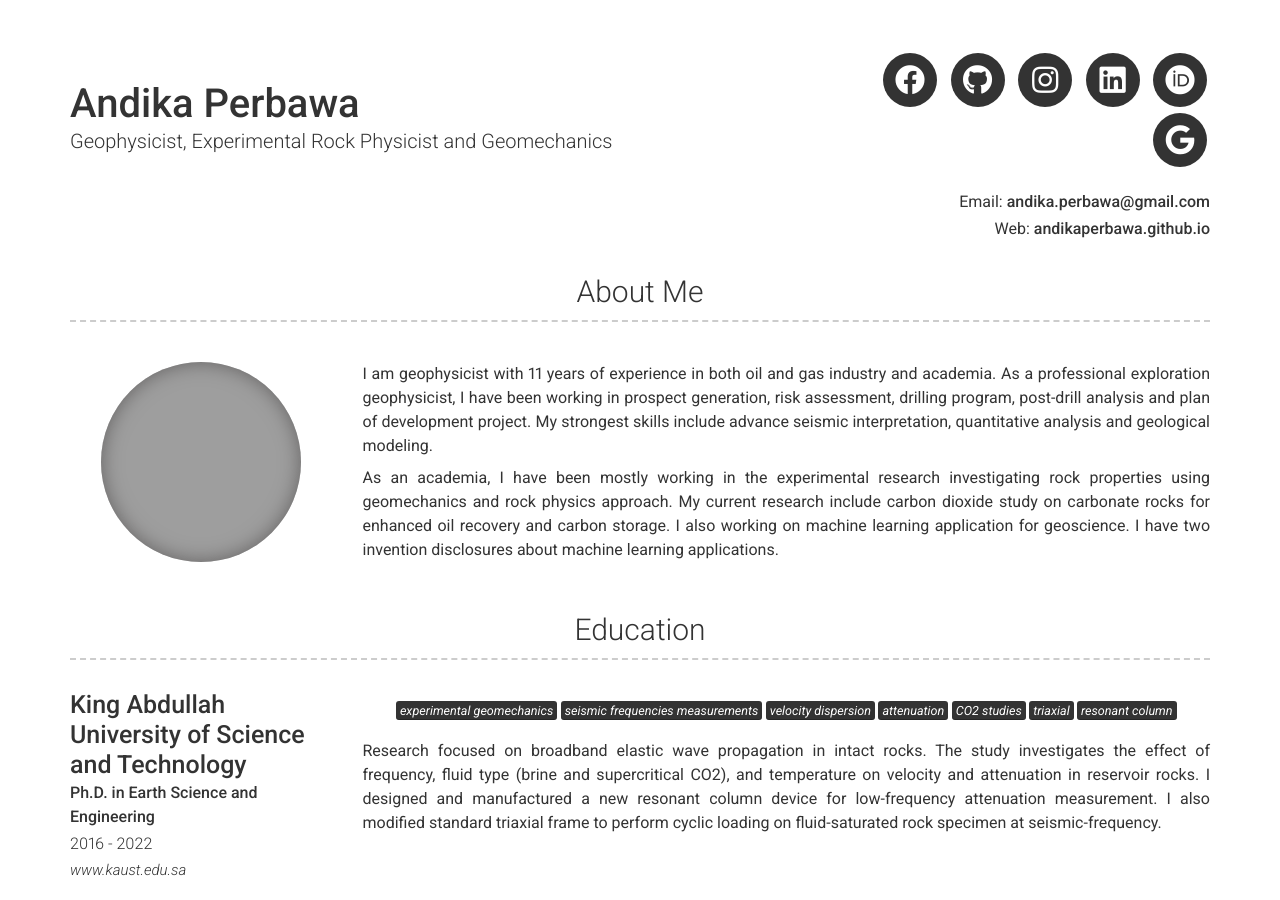
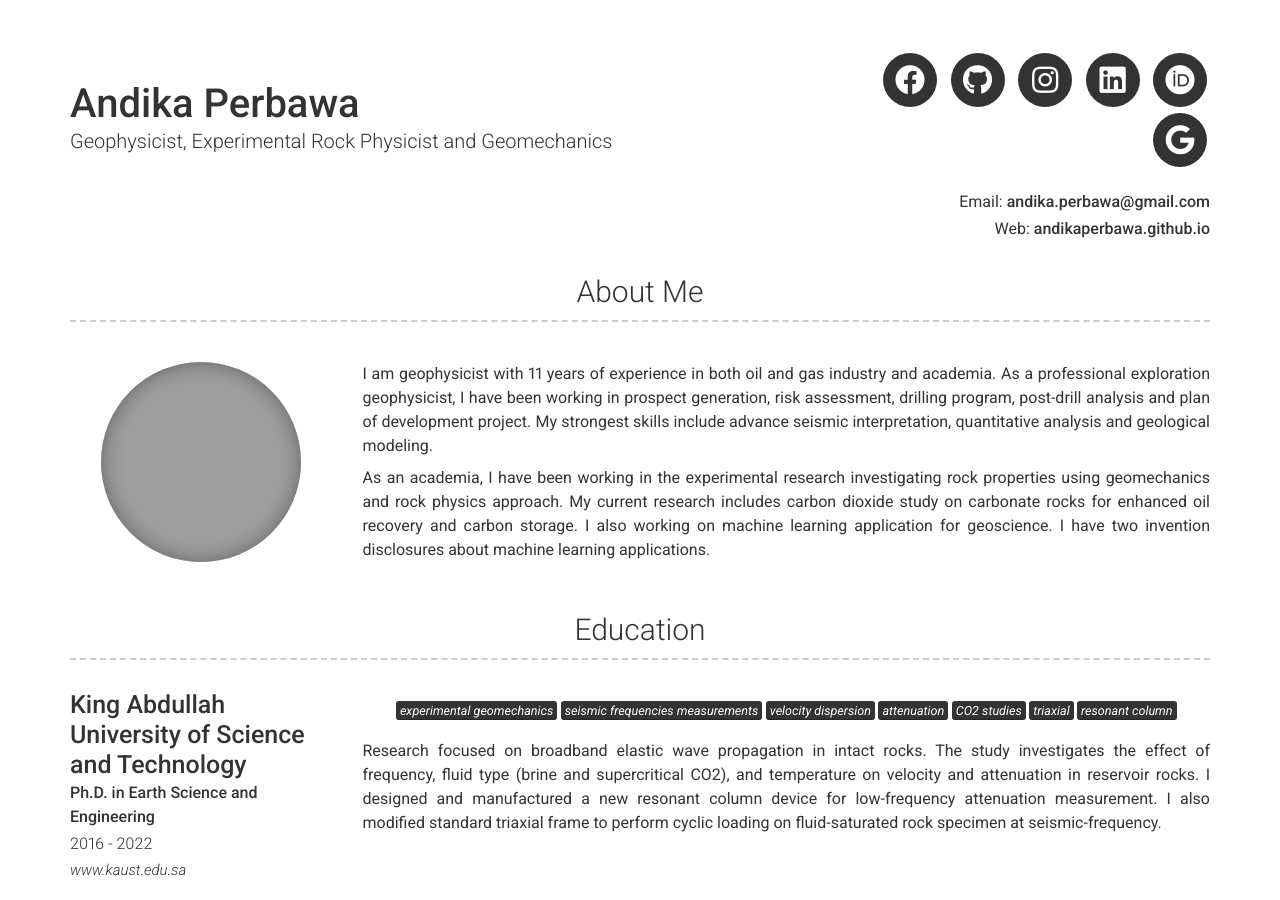
Before and after one commit to andikaperbawa/andikaperbawa2.github.io, a Jekyll site: the page built from index.md, in a window 1280 px wide and 900 px high. Built offline with Jekyll 4.4.1, drawn with Linux system fonts in a browser that asks for light colours; nearby versions of some CDN libraries; grey boxes are pictures that could not be loaded.

Commit message:
Update _config.yml

```diff
--- a/_config.yml
+++ b/_config.yml
@@ -54,7 +54,7 @@ about_profile_image: images/headshot.png
 about_content: | # this will include new lines to allow paragraphs
   I am geophysicist with 11 years of experience in both oil and gas industry and academia. As a professional exploration geophysicist, I have been working in prospect generation, risk assessment, drilling program, post-drill analysis and plan of development project. My strongest skills include advance seismic interpretation, quantitative analysis and geological modeling.
 
-  As an academia, I have been mostly working in the experimental research investigating rock properties using geomechanics and rock physics approach. My current research include carbon dioxide study on carbonate rocks for enhanced oil recovery and carbon storage. I also working on machine learning application for geoscience. I have two invention disclosures about machine learning applications.
+  As an academia, I have been working in the experimental research investigating rock properties using geomechanics and rock physics approach. My current research includes carbon dioxide study on carbonate rocks for enhanced oil recovery and carbon storage. I also working on machine learning application for geoscience. I have two invention disclosures about machine learning applications.
 
 content:
   - title: Education
```
